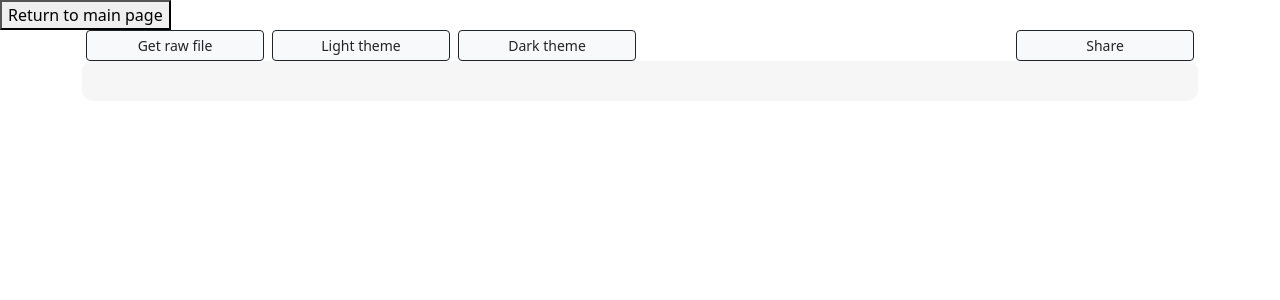
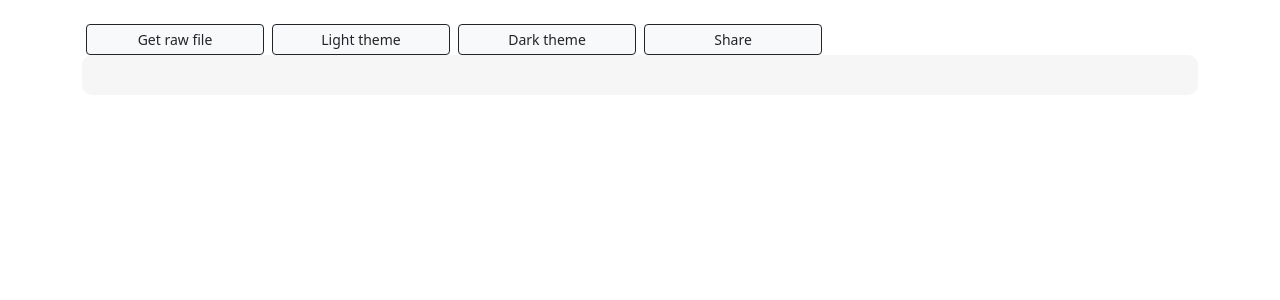
Before and after one commit to jcrayb/file_sharing, a Flask app: template templates/display_file.html in a window 1280 px wide. Shown: the top 300 px of the page. Run offline with Flask 3, Linux system fonts and the light colour scheme; the template is opened without the code that fills it, so the values that code supplies are empty; some libraries are stand-ins or nearby versions.

Commit message:
Button padding + copy link to clipboard

```diff
--- a/templates/display_file.html
+++ b/templates/display_file.html
@@ -40,9 +40,11 @@
 
 <script>
 function copyToClipboard(){
-  var codeBox = document.getElementById('raw')
-  text = codeBox.innerHTML
+  var message_box = document.getElementById('response_text')
+  text = window.location.href;
+  console.log(text);
   navigator.clipboard.writeText(text);
+  message_box.innerText = 'Link copied to clipboard!';
 }
 
 function lightTheme(){
@@ -86,28 +88,29 @@ function darkTheme(){
 </script>
 </head>
 <body>
-  <div id="userSection">
+  <!-- <div id="userSection">
     <div id="userInfoContainer"></div>
     <button id="signout" onclick="signOut()" class="text-center btn btn-primary" style="display:none;">Sign Out</button>
   </div>
-  <a href="/"><button type="button" name="button">Return to main page</button></a>
+  <a href="/"><button type="button" name="button">Return to main page</button></a> -->
 
-<div class="container">
+<div class="container mt-md-4 mt-2">
   <div class="row w-100 mx-0">
-    <div class="col-md-2 px-1">
+    <div class="col-md-2 px-1 mt-2 mt-md-0">
       <button type="button" class=" btn btn-light btn-sm w-100 btn-outline-dark" onclick="window.location.href = '{{raw}}'">Get raw file</button>
     </div>
-    <div class="col-md-2 px-1">
+    <div class="col-md-2 px-1 mt-2 mt-md-0">
         <button type="button" class="btn btn-light btn-sm w-100 btn-outline-dark" onclick="lightTheme()">Light theme</button>
     </div>
-    <div class="col-md-2 px-1">
+    <div class="col-md-2 px-1 mt-2 mt-md-0">
       <button type="button" class="btn btn-light btn-sm w-100 btn-outline-dark" onclick="darkTheme()">Dark theme</button>
     </div>
-    <div class="col-md-4 px-1">
+    <!--  -->
+    <div class="col-md-2 px-1 mt-2 mt-md-0">
+      <button type="button" class="btn btn-light btn-sm w-100 btn-outline-dark" onclick="copyToClipboard()">Share</button>
+    </div>
+    <div class="col-md-4 px-1 mt-2 mt-md-0">
       <p id='response_text' class="w-100"></p>
-    </div>
-    <div class="col-md-2 px-1">
-      <button type="button" class="btn btn-light btn-sm w-100 btn-outline-dark" onclick="generateCode()">Share</button>
     </div>
   </div>
 
```
